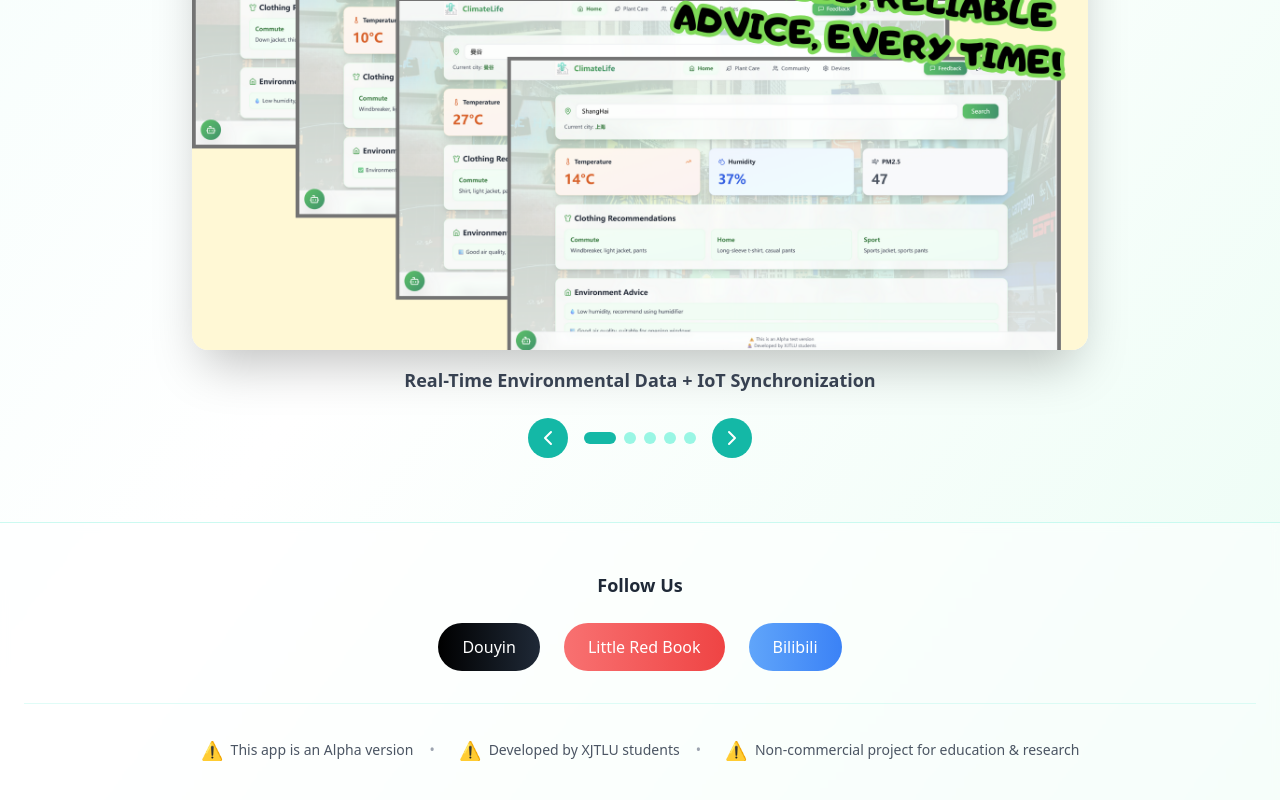
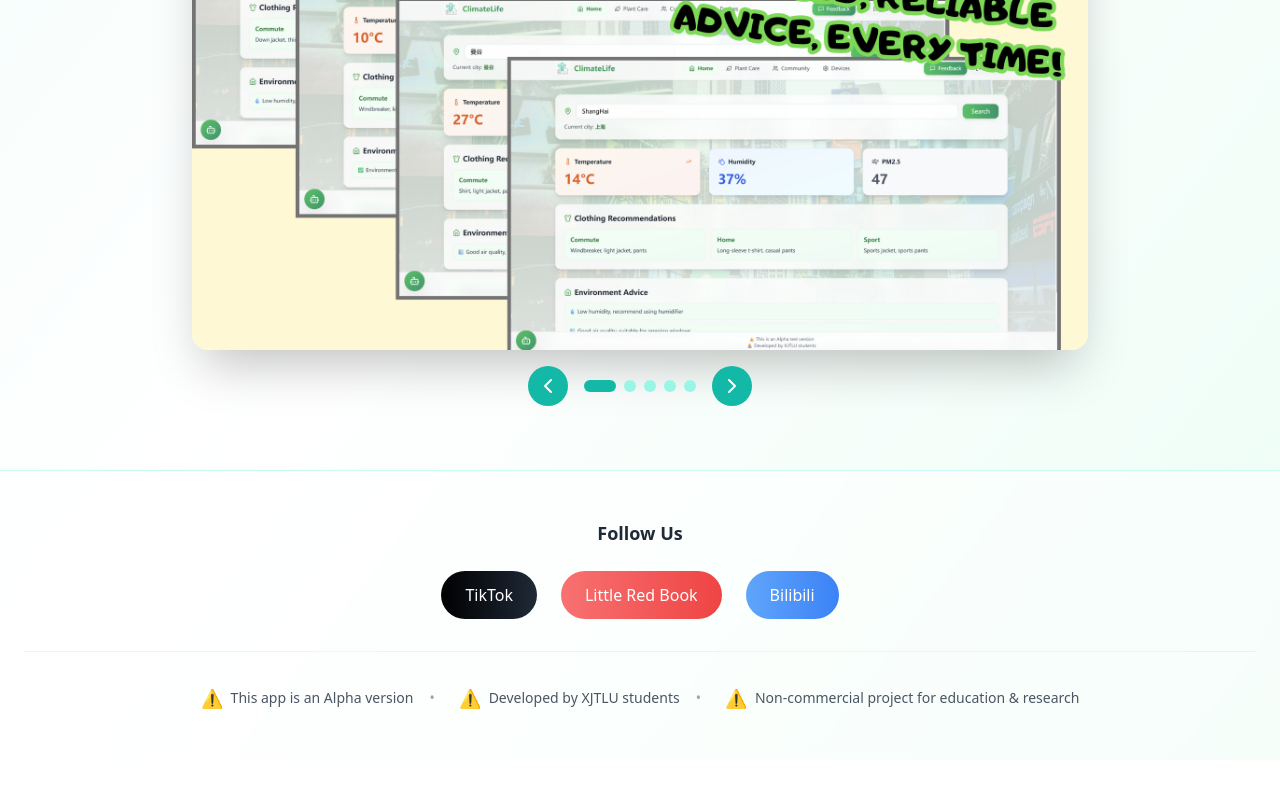
Before and after one commit to Zohara822/ENT208TC_Group11_ClimateLife, a React (Vite) app: page / in a window 1280 px wide. Shown: the part 932-1732 px from the top of the page. After the commit the page ends 1692 px from the top, so only its background shows below. Built offline with nearby package versions, Linux system fonts and the light colour scheme.

Commit message:
Updated App.tsx

```diff
--- a/src/App.tsx
+++ b/src/App.tsx
@@ -184,9 +184,6 @@ function App() {
             </div>
 
             <div className="text-center mt-4">
-              <p className="text-lg font-semibold text-gray-700 mb-6">
-                {slides[currentSlide].title}
-              </p>
               <div className="flex items-center justify-center gap-4">
                 <button
                   onClick={() => setCurrentSlide((prev) => (prev - 1 + slides.length) % slides.length)}
@@ -238,7 +235,7 @@ function App() {
                   rel="noopener noreferrer"
                   className="px-6 py-3 bg-gradient-to-r from-black to-gray-800 text-white rounded-full hover:shadow-lg transition-all duration-300 hover:scale-105 font-medium"
                 >
-                  {language === 'en' ? 'Douyin' : '抖音'}
+                  {language === 'en' ? 'TikTok' : '抖音'}
                 </a>
                 <a
                   href="http://xhslink.com/o/9QegcFUiOnv"
```
